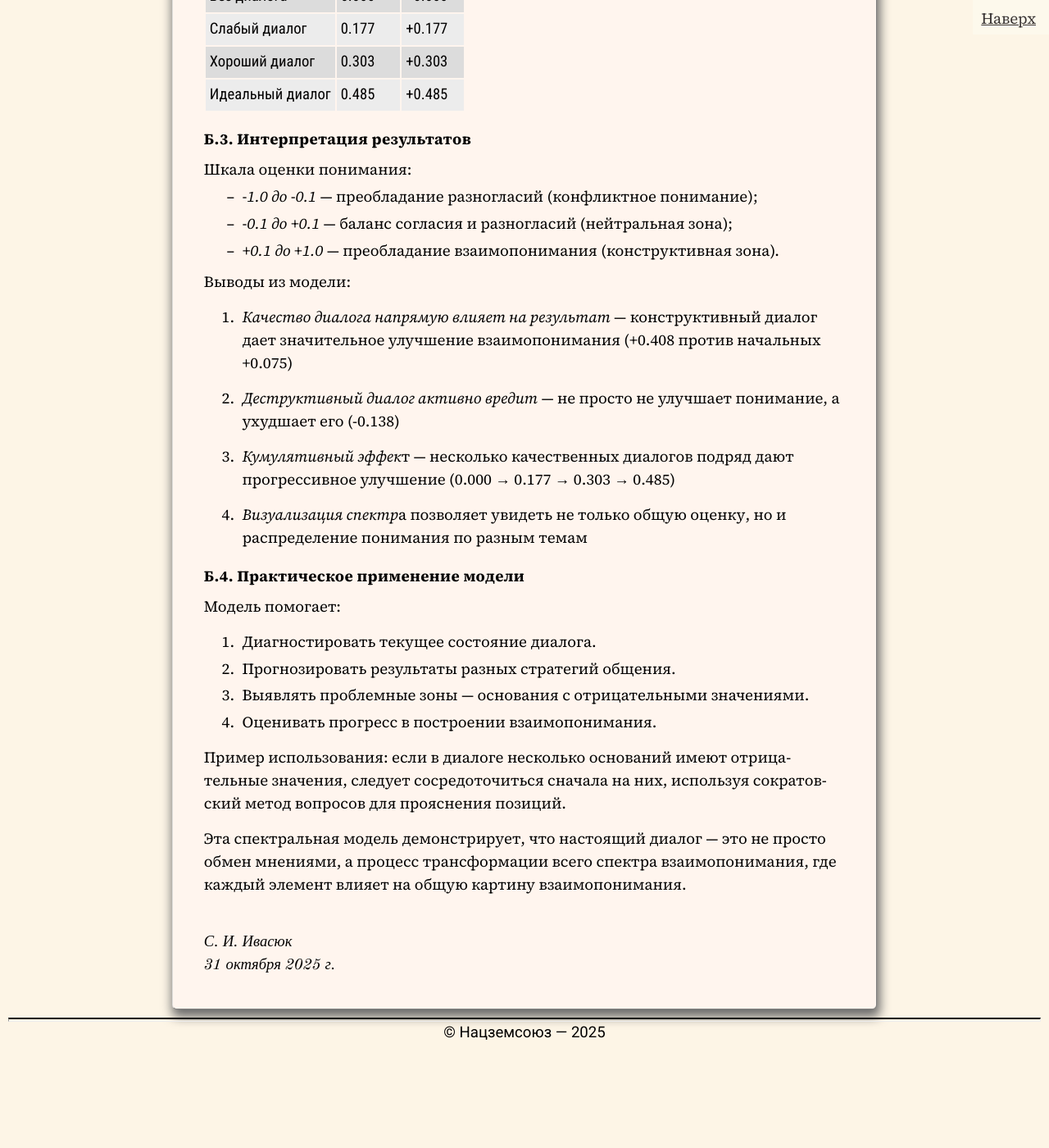
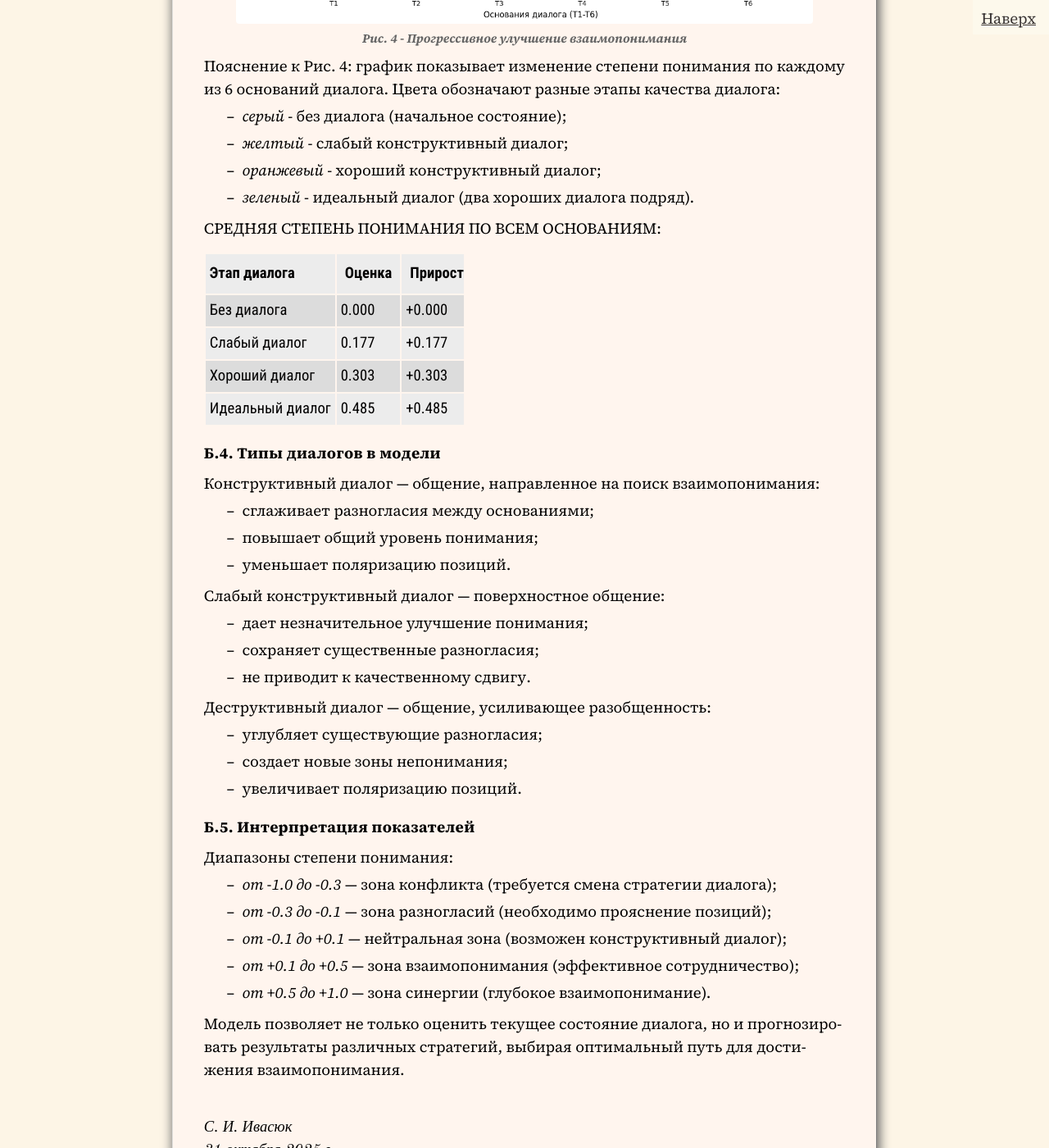
Before and after one commit to SergSi/land-use-art, a Jekyll site: the page built from _posts/2025-10-31-train.md, in a window 1280 px wide and 1400 px high, scrolled down 11856 px. Shown: the whole window at 82% size. Built offline with Jekyll 4.4.1, drawn with Linux system fonts in a browser that asks for light colours; some web fonts are replaced; before the commit the page ends 13146 px from its top, so only the background shows below that; some of the changed text lies outside the part shown.

Commit message:
Update 2025-10-31-train.md

```diff
--- a/_posts/2025-10-31-train.md
+++ b/_posts/2025-10-31-train.md
@@ -211,15 +211,37 @@
 
 Для наглядной демонстрации процесса взаимопонимания мы разработали спектральную модель, которая показывает, как разные типы диалога влияют на степень понимания между собеседниками.
 
-#### **Б.1. Сравнение трех типов диалога**
+#### Б.1. Структура спектральной модели
+
+Оси координат:
+
+- Горизонтальная ось (X) — Основания диалога (T₁, T₂, T₃... Tₙ)
+  Каждое основание представляет отдельную тему, ценность или факт, обсуждаемый в диалоге
+- Вертикальная ось (Y) — Степень понимания (от -1.0 до +1.0)
+  Показывает уровень взаимопонимания по каждому основанию
+
+Ключевые показатели модели:
+
+*Степень понимания* — числовая характеристика от -1.0 до +1.0, где:
+
+- +1.0 — полное взаимопонимание, абсолютное согласие
+- 0.0 — нейтральное состояние, отсутствие понимания
+- -1.0 — полное непонимание, категорическое несогласие
+
+*Спектр согласия* — графическое представление распределения понимания по всем основаниям диалога
+
+*Средняя степень понимания* — интегральный показатель, вычисляемый как среднее арифметическое всех значений спектра
+
+#### Б.2. Сравнение трех типов диалога
 
 {% include image-align.html file="article/tri_dialoga.png" caption="Рис. 3 - Сравнение трех типов диалога" align="center" width="100%" %}
 
-Пояснение к Рис. 3: на всех трех графиках начальные условия одинаковы. Серые столбцы показывают исходную степень понимания по каждому из 8 оснований диалога (T1-T8). Красные столбцы показывают результат после диалога. Синие и красные линии соединяют вершины столбцов, образуя спектр согласия.
+Элементы графика:
 
-*Левый график* — конструктивный диалог: значительное улучшение понимания, сглаживание разногласий
-*Средний график* — слабый конструктивный диалог: умеренное улучшение понимания
-*Правый график* — деструктивный диалог: усиление разногласий, поляризация позиций
+- *серые столбцы* — начальное состояние понимания до диалога;
+- *красные столбцы* — итоговое состояние понимания после диалога;
+- *синяя линия* — спектр начального понимания;
+- *красная линия* — спектр итогового понимания.
 
 СРЕДНЯЯ СТЕПЕНЬ ПОНИМАНИЯ ПО ВСЕМ ОСНОВАНИЯМ:
 
@@ -230,16 +252,16 @@
 | Слабый конструктивный | 0.252                     |
 | Деструктивный диалог  | -0.138                    |
 
-#### **Б.2. Прогрессивное улучшение взаимопонимания**
+#### Б.3. Прогрессивное улучшение взаимопонимания
 
 {% include image-align.html file="article/progressivnoe_uluchshenie.png" caption="Рис. 4 - Прогрессивное улучшение взаимопонимания" align="center" width="90%" %}
 
 Пояснение к Рис. 4: график показывает изменение степени понимания по каждому из 6 оснований диалога. Цвета обозначают разные этапы качества диалога:
 
-- *серый* - Без диалога (начальное состояние);
-- *желтый* - Слабый конструктивный диалог;
-- *оранжевый* - Хороший конструктивный диалог;
-- *зеленый* - Идеальный диалог (два хороших диалога подряд).
+- *серый* - без диалога (начальное состояние);
+- *желтый* - слабый конструктивный диалог;
+- *оранжевый* - хороший конструктивный диалог;
+- *зеленый* - идеальный диалог (два хороших диалога подряд).
 
 СРЕДНЯЯ СТЕПЕНЬ ПОНИМАНИЯ ПО ВСЕМ ОСНОВАНИЯМ:
 
@@ -250,31 +272,34 @@
 | Хороший диалог     | 0.303  | +0.303  |
 | Идеальный диалог   | 0.485  | +0.485  |
 
-#### **Б.3. Интерпретация результатов**
+#### Б.4. Типы диалогов в модели
 
-Шкала оценки понимания:
-- *-1.0 до -0.1* — преобладание разногласий (конфликтное понимание);
-- *-0.1 до +0.1* — баланс согласия и разногласий (нейтральная зона);
-- *+0.1 до +1.0* — преобладание взаимопонимания (конструктивная зона).
+Конструктивный диалог — общение, направленное на поиск взаимопонимания:
 
-Выводы из модели:
+- сглаживает разногласия между основаниями;
+- повышает общий уровень понимания;
+- уменьшает поляризацию позиций.
 
-1. *Качество диалога напрямую влияет на результат* — конструктивный диалог дает значительное улучшение взаимопонимания (+0.408 против начальных +0.075)
+Слабый конструктивный диалог — поверхностное общение:
 
-2. *Деструктивный диалог активно вредит* — не просто не улучшает понимание, а ухудшает его (-0.138)
+- дает незначительное улучшение понимания;
+- сохраняет существенные разногласия;
+- не приводит к качественному сдвигу.
 
-3. *Кумулятивный эффек*т — несколько качественных диалогов подряд дают прогрессивное улучшение (0.000 → 0.177 → 0.303 → 0.485)
+Деструктивный диалог — общение, усиливающее разобщенность:
 
-4. *Визуализация спектр*а позволяет увидеть не только общую оценку, но и распределение понимания по разным темам
+- углубляет существующие разногласия;
+- создает новые зоны непонимания;
+- увеличивает поляризацию позиций.
 
-#### **Б.4. Практическое применение модели**
+#### Б.5. Интерпретация показателей
 
-Модель помогает:
-1. Диагностировать текущее состояние диалога.
-2. Прогнозировать результаты разных стратегий общения.
-3. Выявлять проблемные зоны — основания с отрицательными значениями.
-4. Оценивать прогресс в построении взаимопонимания.
+Диапазоны степени понимания:
 
-Пример использования: если в диалоге несколько оснований имеют отрицательные значения, следует сосредоточиться сначала на них, используя сократовский метод вопросов для прояснения позиций.
+- *от -1.0 до -0.3* — зона конфликта (требуется смена стратегии диалога);
+- *от -0.3 до -0.1* — зона разногласий (необходимо прояснение позиций);
+- *от -0.1 до +0.1* — нейтральная зона (возможен конструктивный диалог);
+- *от +0.1 до +0.5* — зона взаимопонимания (эффективное сотрудничество);
+- *от +0.5 до +1.0* — зона синергии (глубокое взаимопонимание).
 
-Эта спектральная модель демонстрирует, что настоящий диалог — это не просто обмен мнениями, а процесс трансформации всего спектра взаимопонимания, где каждый элемент влияет на общую картину взаимопонимания.
+Модель позволяет не только оценить текущее состояние диалога, но и прогнозировать результаты различных стратегий, выбирая оптимальный путь для достижения взаимопонимания.
```
